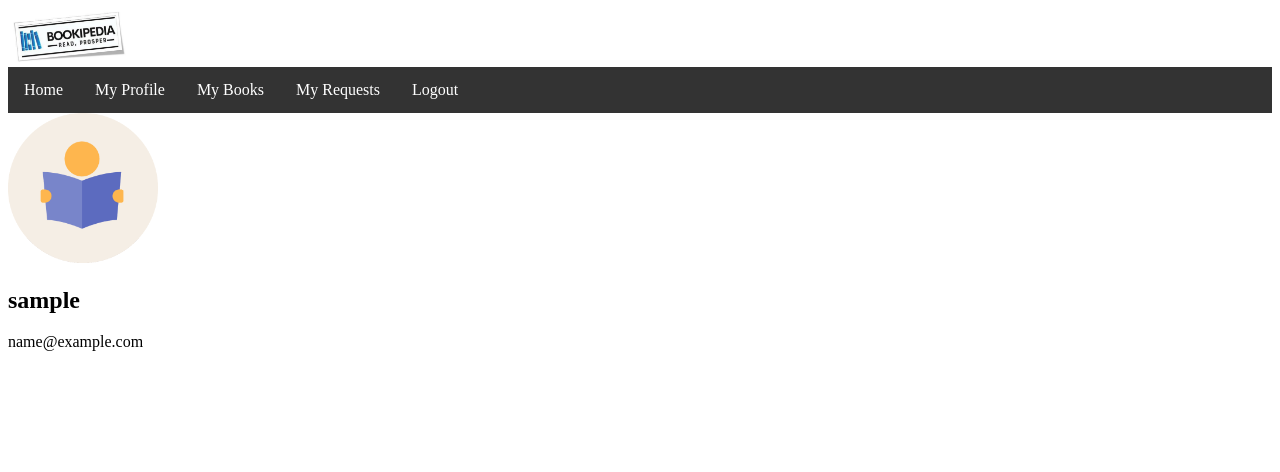
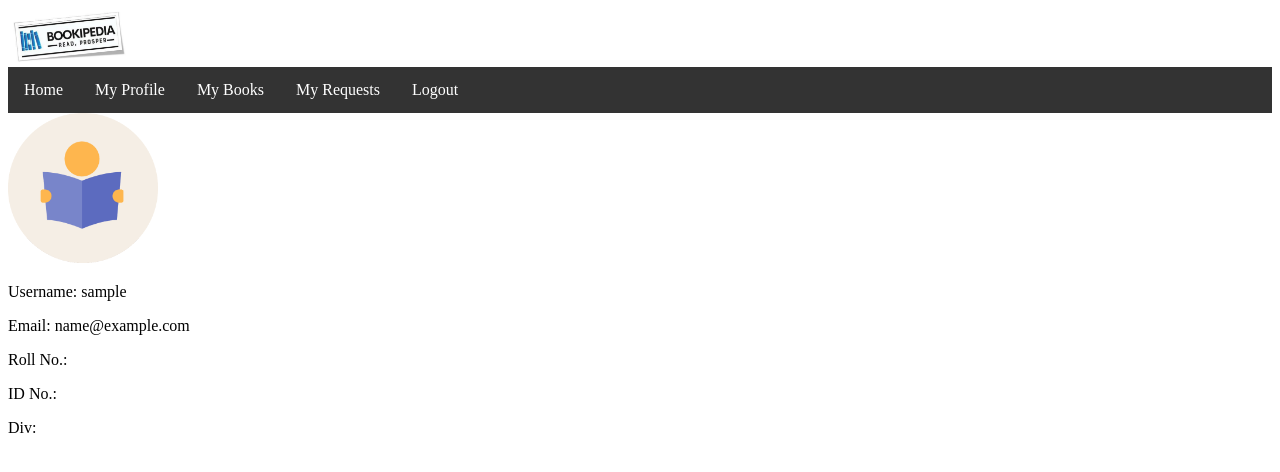
Before and after one commit to shaikh-ma/LibraryManagement, a Django app: page /profile/ in a window 1280 px wide. Shown: the top 472 px of the page. Run offline with Django 3.2, Linux system fonts and the light colour scheme; the visitor is signed in with stand-in values (Sample User, id 1); some libraries are stand-ins or nearby versions.

Commit message:
Updated request forms

```diff
--- a/libman/library/templates/library/home.html
+++ b/libman/library/templates/library/home.html
@@ -62,7 +62,7 @@
         <img src="{% static 'library/book.png' %}" alt="{{ book.title }}" style="width:100px">
         <h2 class="title">{{ book.title }}</h2>
         <p>Author: {{ book.author }}</p>
-        <p>Book Id: {{ book.book_id }}</p>
+        <p>Book Code: {{ book.book_code }}</p>
         {% if user.is_superuser %}
         <div>
           <span style="padding:2px">
--- a/libman/library/templates/library/requests.html
+++ b/libman/library/templates/library/requests.html
@@ -5,7 +5,9 @@
         <fieldset class="form-group">
             <legend class="border-bottom mb-4">New Request</legend>
             {{ form|crispy }}
-            <input type="submit"/>
+            <br/>
+            <input style="background-color: green;color: white" type="submit"/>
+            <a href="{% url 'home' %}" style="padding:2px; display: inline;background-color: red;color:white">Cancel</a>
         </fieldset>
     </form>
 {% endblock content %}
--- a/libman/library/templates/library/user_requests.html
+++ b/libman/library/templates/library/user_requests.html
@@ -3,8 +3,7 @@
     {% for request in requests %}
         <article class="media content-section">
           <div class="media-body">
-            <!-- <h2><a class="article-title" href="">{{ book.title }}</a></h2>
-            <p class="article-content">{{ book.author }}</p> -->
+            {{ user.name }}
           </div>
         </article>
     {% endfor %}
--- a/libman/library/urls.py
+++ b/libman/library/urls.py
@@ -1,9 +1,9 @@
 from django.urls import path
-from .views import BookListView, UserBooksListView, new_req
+from .views import BookListView, UserBooksListView, new_request, UserRequestsListView
 
 urlpatterns = [
     path("", BookListView.as_view(), name="home"),
     path('user/<str:username>', UserBooksListView.as_view(), name='user-books'),
-    path('requests/new_request', new_req, name='new-user-requests'),
-    path('requests/<str:username>', new_req, name='user-requests'),
+    path('requests/new_request', new_request, name='new-user-requests'),
+    path('requests/<str:username>', UserRequestsListView.as_view(), name='user-requests'),
 ]
--- a/libman/users/models.py
+++ b/libman/users/models.py
@@ -5,6 +5,9 @@
 class Profile(models.Model):
     user = models.OneToOneField(User, on_delete=models.CASCADE)
     image = models.ImageField(default='default.png', upload_to='profile_pics')
+    roll_no = models.CharField(max_length=200)
+    icard_no = models.CharField(max_length=200)
+    class_div = models.CharField(max_length=200)
 
     def __str__(self):
         return f'{self.user.username} Profile'
--- a/libman/users/templates/users/profile.html
+++ b/libman/users/templates/users/profile.html
@@ -5,13 +5,12 @@
       <div class="media">
         <img style="width: 150px" class="rounded-circle account-img" src="{{ user.profile.image.url }}">
         <div class="media-body">
-          <h2 class="account-heading">{{ user.username }}</h2>
-          <p class="text-secondary">{{ user.email }}</p>
-          <p class="text-secondary">{{ user.roll_no }}</p>
-          <p class="text-secondary">{{ user.icard_no }}</p>
-          <p class="text-secondary">{{ user.class_div }}</p>
+          <p>Username: {{ user.username }}</p>
+          <p>Email: {{ user.email }}</p>
+          <p>Roll No.: {{ user.profile.roll_no }}</p>
+          <p>ID No.: {{ user.profile.icard_no }}</p>
+          <p>Div: {{ user.profile.class_div }}</p>
         </div>
       </div>
-      <!-- FORM HERE -->
     </div>
 {% endblock content %}
```
Also changed, not shown: libman/library/forms.py (+5 -3 lines), libman/library/models.py (+10 -7 lines), libman/library/views.py (+6 -4 lines), libman/library/migrations/0001_initial.py (deleted), libman/users/migrations/0001_initial.py (deleted).
